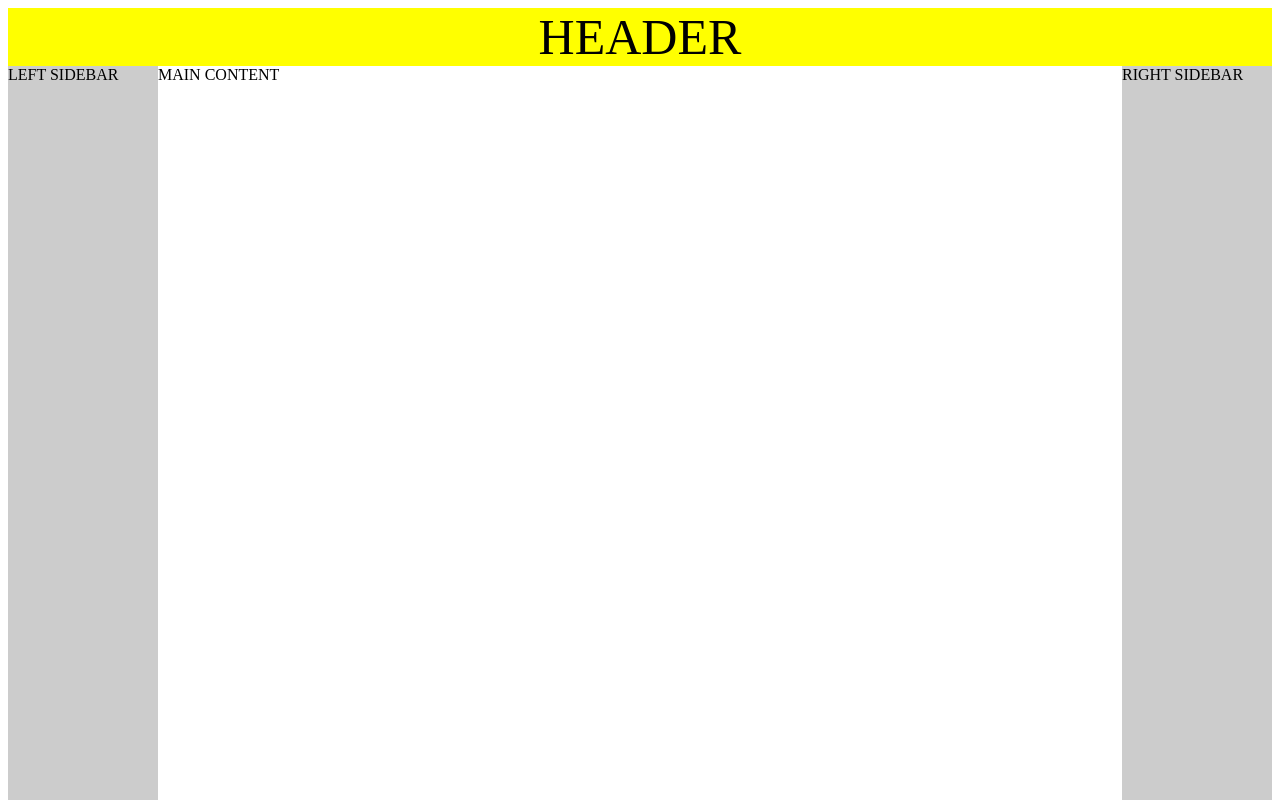
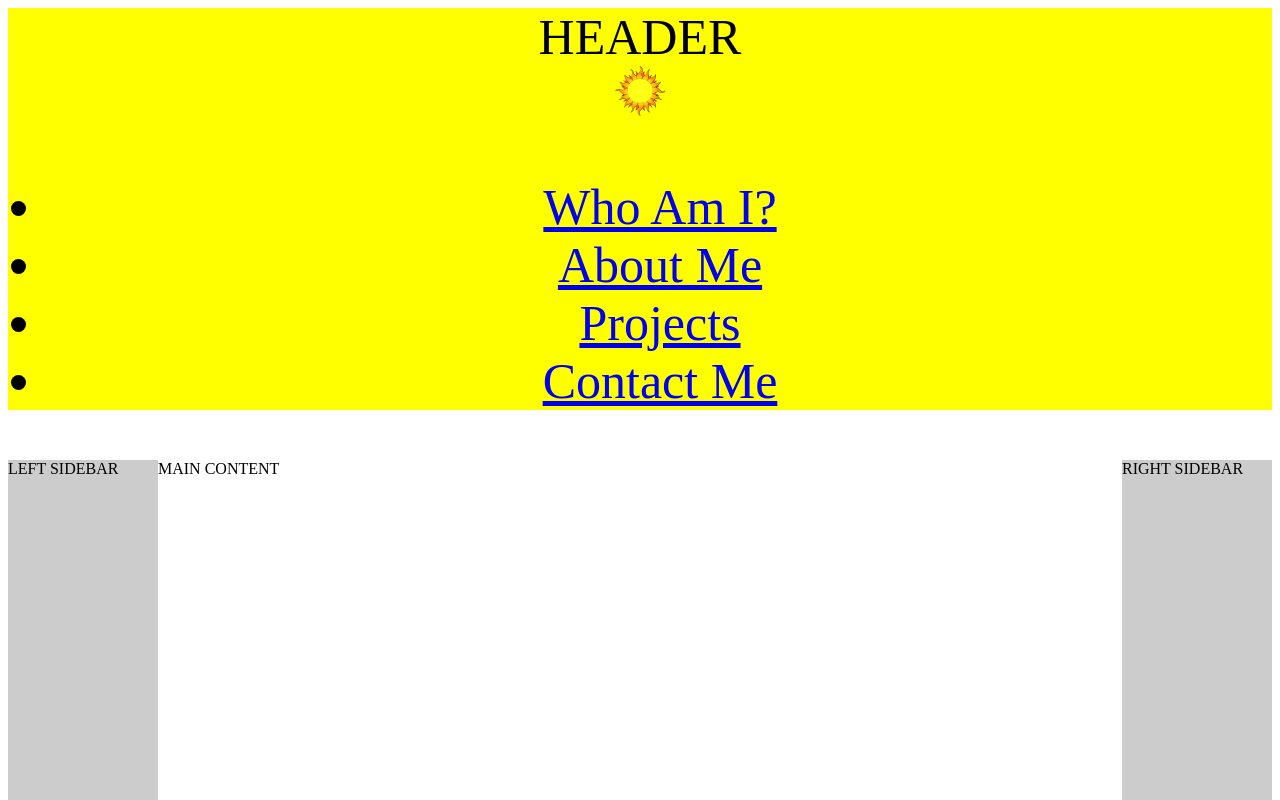
Before and after one commit to amberhasan/amberhasan.github.io, a plain HTML site: page index.html in a window 1280 px wide. Shown: the top 800 px of the page. Drawn offline with Linux system fonts and the light colour scheme.

Commit message:
Update index.html

```diff
--- a/index.html
+++ b/index.html
@@ -12,8 +12,11 @@
   </head>
 
 <body>
-<!--       <div class="header" id="header">
-        <div class="container" id="container">
+
+   <div id="wrap">
+
+    <div id="header"> HEADER
+       <div class="container" id="container">
           <div class="logo" id="logo">
               <img id="logo" src="img/favicon.gif" height="50" width="50" alt="Amber Moon Hasan"/>
           </div>
@@ -26,11 +29,8 @@
             </ul>
           </div>
         </div>
-      </div> -->
+    </div>
 
-
-   <div id="wrap">
-    <div id="header"> HEADER </div>
     <div id="body">
         <div id="leftsidebar"> LEFT SIDEBAR </div>
         <div id="rightsidebar"> RIGHT SIDEBAR </div>
```
